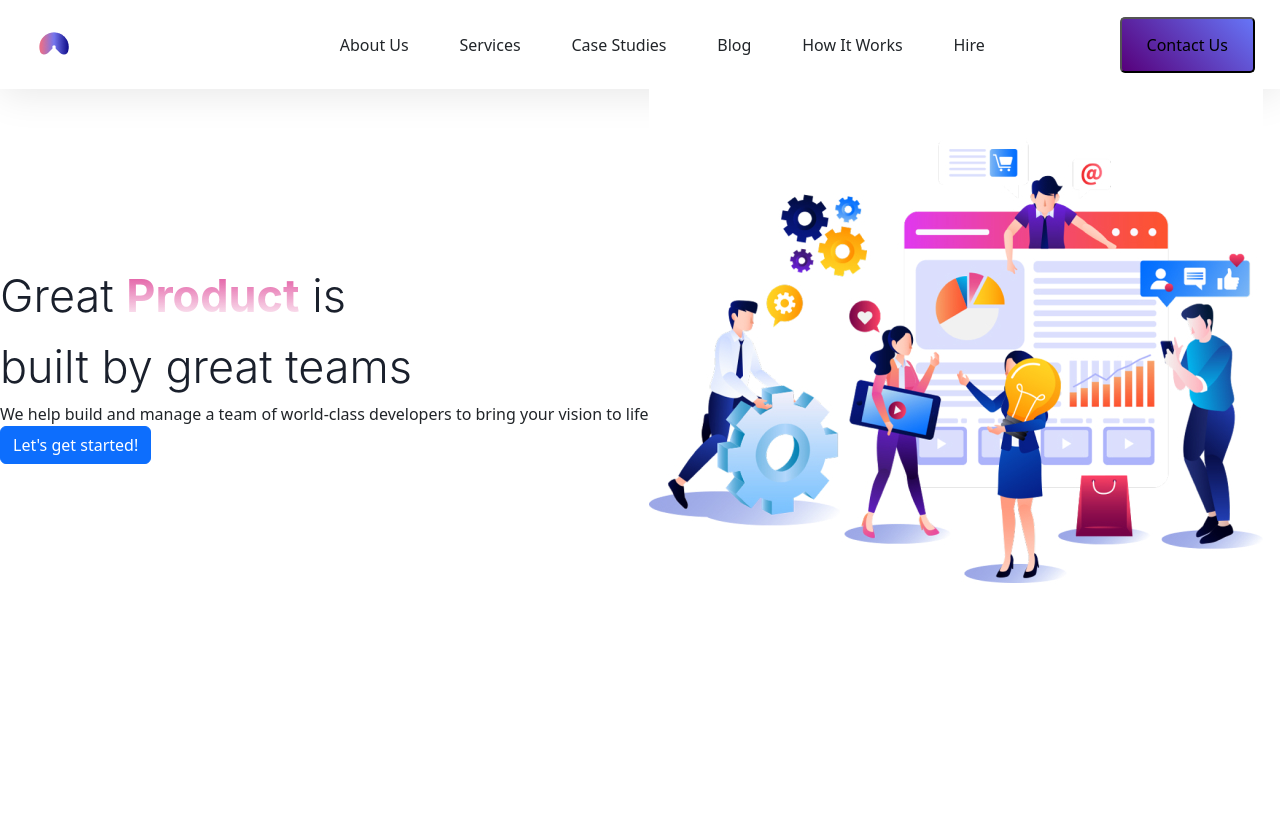
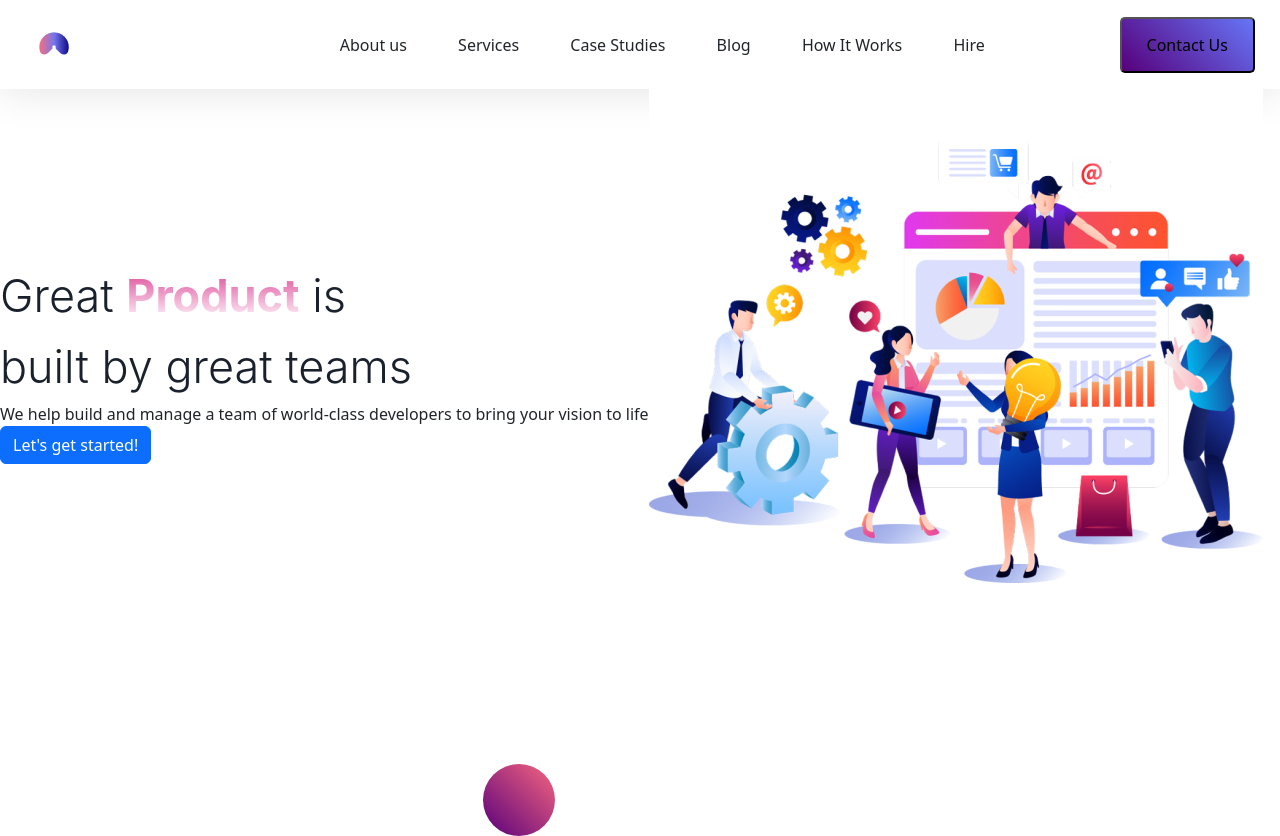
Before and after one commit to LE-0002/practice-website, a plain HTML site: page index.html in a window 1280 px wide. Before the commit the page ends 800 px from the top, so only its background shows below. Drawn offline with nearby package versions, Linux system fonts and the light colour scheme.

Commit message:
dded ellipse and fixed bug

```diff
--- a/css/style.css
+++ b/css/style.css
@@ -1,7 +1,3 @@
-body {
-   background-color: lightblue;
-}
-
 #nav-bar {
    display: flex;
    width: 100%;
@@ -69,6 +65,8 @@ nav-item {
    gap: 10px;
 }
 
+
+
 #logo {
    display: flex;
    width: 180px;
@@ -89,3 +87,14 @@ nav-item {
    height: 546px;
    flex-shrink: 0;
 }
+
+
+
+#ellipse {
+   width: 72px;
+   height: 72px;
+   flex-shrink: 0;
+   position: absolute;
+   left: 483px;
+   bottom: -36px;
+}
--- a/index.html
+++ b/index.html
@@ -14,9 +14,8 @@
       <div id="logo">
         <img src="assets/Logo.jpg" />
       </div>
-
       <div id="options">
-        <div class="nav-item">About Us</div>
+        <div class="nav-item">About us </div>
         <div class="nav-item">Services</div>
         <div class="nav-item">Case Studies</div>
         <div class="nav-item">Blog</div>
@@ -24,6 +23,7 @@
         <div class="nav-item">Hire</div>
       </div>
       <button id="contact">Contact Us</button>
+    </div>
     </div>
     <div id="hero-wrapper">
       <div id="hero-wrapper-text">
@@ -39,8 +39,11 @@
         <button class="btn-primary btn">Let's get started!</button>
       </div>
       <div id="hero-wrapper-image">
-        <img src="assets/web-development 1.jpg" />
+        <img id="image1" src="assets/web-development 1.jpg" />
       </div>
+    </div>
+    <div>
+      <img src="assets/Ellipse 180.svg" id="ellipse" />
     </div>
     <script src="script.js"></script>
   </body>
```
Also changed, not shown: assets/Ellipse 180.svg (added).
